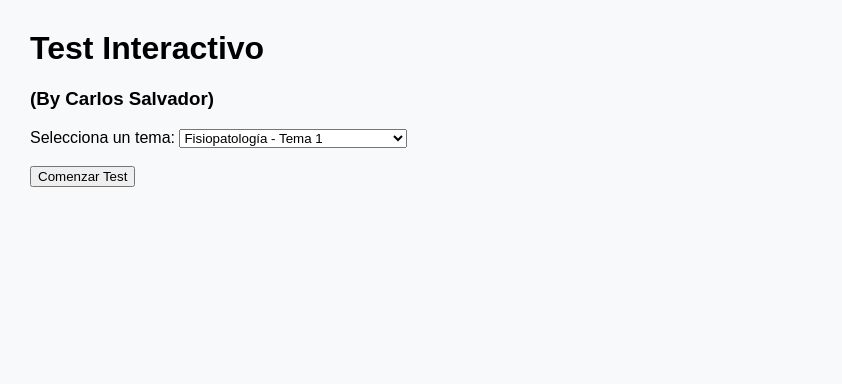
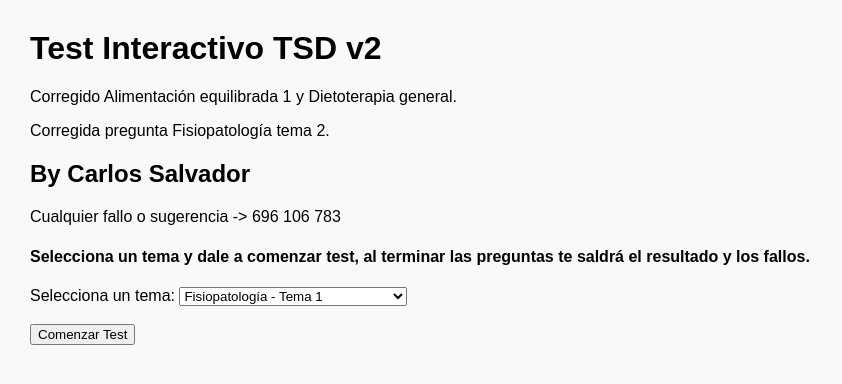
Before and after one commit to carlossalvadordiaz/tests-tsd, a plain HTML site: page index.html in a window 1280 px wide. Shown: the whole page, without its empty margins (0-842 px from the left). Drawn offline with Linux system fonts and the light colour scheme.

Commit message:
Update index.html
V2 fixed

```diff
--- a/index.html
+++ b/index.html
@@ -3,7 +3,7 @@
 	<head>
 		<meta charset="UTF-8" />
 		<meta name="viewport" content="width=device-width, initial-scale=1.0" />
-		<title>Test Interactivo - Fisiopatología</title>
+		<title>Test Interactivo - TSD 1º</title>
 		<style>
 			body {
 				font-family: Arial, sans-serif;
@@ -59,8 +59,17 @@
 		</style>
 	</head>
 	<body>
-		<h1>Test Interactivo</h1>
-		<h3>(By Carlos Salvador)</h3>
+		<h1>Test Interactivo TSD v2</h1>
+		<p>
+			<span>Corregido Alimentación equilibrada 1 y Dietoterapia general.</span>
+		</p>
+		<p>Corregida pregunta Fisiopatología tema 2.</p>
+		<h2>By Carlos Salvador</h2>
+		<p>Cualquier fallo o sugerencia -> 696 106 783</p>
+		<h4>
+			Selecciona un tema y dale a comenzar test, al terminar las preguntas te
+			saldrá el resultado y los fallos.
+		</h4>
 
 		<label for="tema">Selecciona un tema:</label>
 		<select id="tema">
```
